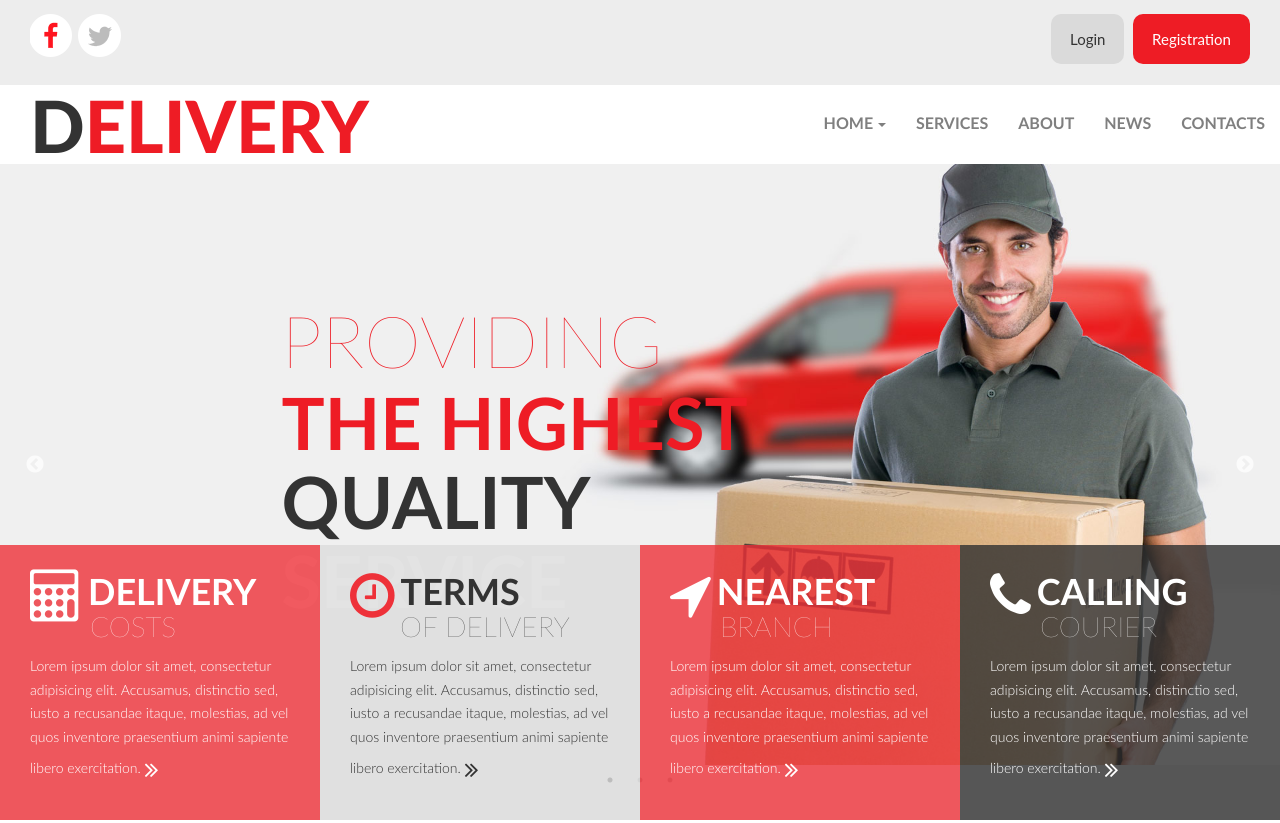
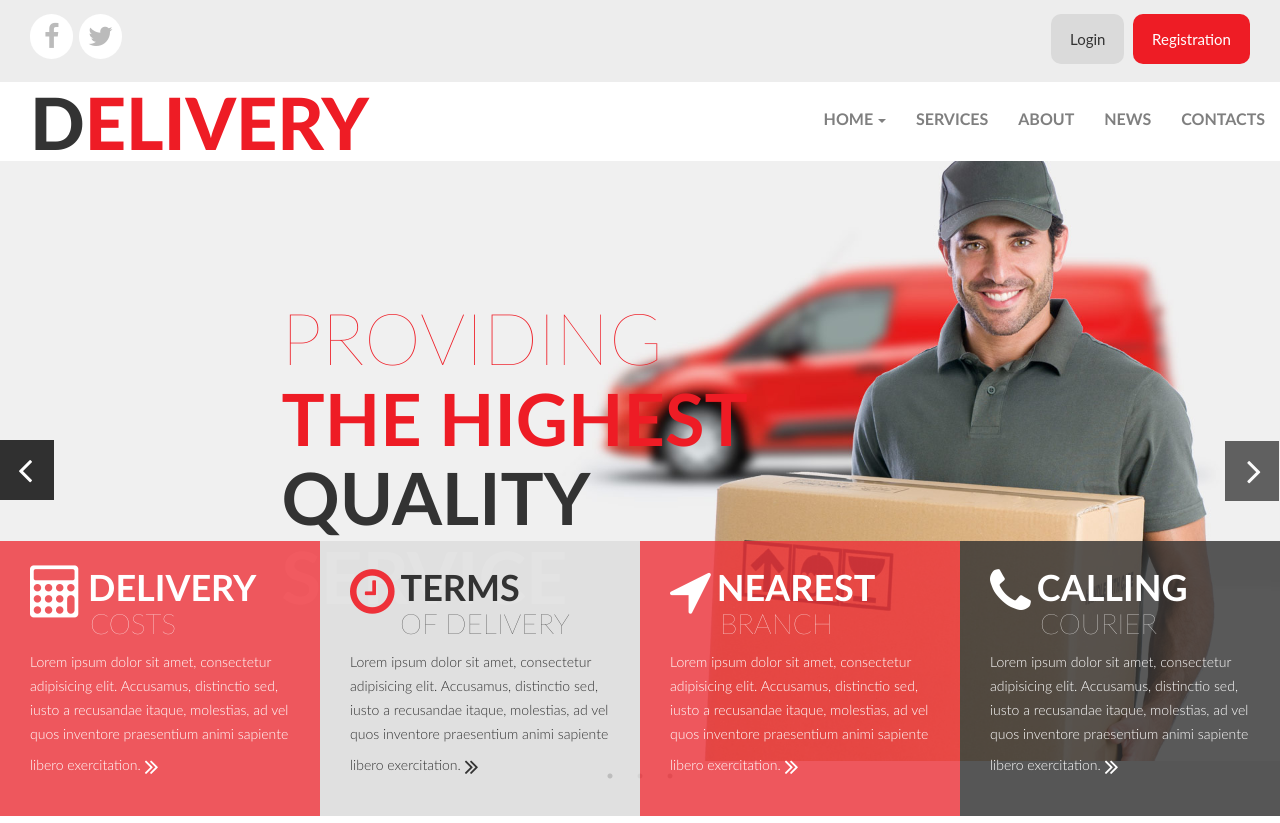
Before and after one commit to DmitryKartamyshev/Delivery, a plain HTML site: page index.html in a window 1280 px wide. Shown: the top 823 px of the page. Drawn offline with nearby package versions, Linux system fonts and the light colour scheme.

Commit message:
slider_arrows_social_link

```diff
--- a/css/media.css
+++ b/css/media.css
@@ -76,29 +76,15 @@
 		background-color: #262626;
 	}
 
-	/*Добавляем крупные иконки для соц сетей из спрайта*/
+	/*Добавляем крупные иконки для соц сетей*/
 	.social__item_fb {
-		background: url('../img/social_sprite-full.png') no-repeat -75px -45px;
-		width: 42px;
-		height: 43px;
+    padding: 2px 14px;
+    font-size: 27px;
 	}
 
 	.social__item_tw {
-		background: url('../img/social_sprite-full.png') no-repeat -127px -45px;
-		width: 43px;
-		height: 43px;
-	}
-
-	.social__item_fb:hover {
-		background: url('../img/social_sprite-full.png') no-repeat -75px 0;
-		width: 42px;
-		height: 43px;
-	}
-
-	.social__item_tw:hover {
-		background: url('../img/social_sprite-full.png') no-repeat -127px 0;
-		width: 43px;
-		height: 43px;
+    padding: 2px 9px;
+    font-size: 27px;
 	}
 
 	/*Увеличивем шрифты и отступы элементов для разрешения от 768px*/
@@ -113,6 +99,22 @@
 
 	.navbar-toggler-right {
     top: 2rem;
+	}
+
+	.slick-next {
+  	right: 35px;
+	}
+
+	.slick-next:before {
+	  padding: 10px 18px 10px 22px;
+	  vertical-align: middle;
+	  font-size: 40px;
+	}
+
+	.slick-prev:after {
+	  padding: 10px 22px 10px 18px;
+	  vertical-align: middle;
+	  font-size: 40px;
 	}
 
 	.slider__text {
--- a/css/style.css
+++ b/css/style.css
@@ -67,32 +67,29 @@ header {
 	margin-right: 2px;
 }
 
-/*Используем спрайт для отображения иконок соц сетей*/
+/*Используем шрифт fontAwesome для отображения иконок соц сетей*/
 
 .social__item_fb {
-	display: block;
-	background: url('../img/social_sprite-full.png') no-repeat 0 -45px;
-	width: 32px;
-	height: 32px;
+		display: block;
+    color: #bbbbbb;
+    font-size: 21px;
+    background-color: #fff;
+    padding: 1px 10px;
+    border-radius: 50%;
 }
 
 .social__item_tw {
-	display: block;
-	background: url('../img/social_sprite-full.png') no-repeat -39px -45px;
-	width: 32px;
-	height: 32px;
+		display: block;
+    color: #bbbbbb;
+    font-size: 20px;
+    background-color: #fff;
+    padding: 2px 7px;
+    border-radius: 50%;
 }
 
-.social__item_fb:hover {
-	background: url('../img/social_sprite-full.png') no-repeat 0 -11px;
-	width: 32px;
-	height: 32px;
-}
-
+.social__item_fb:hover,
 .social__item_tw:hover {
-	background: url('../img/social_sprite-full.png') no-repeat -39px -11px;
-	width: 32px;
-	height: 32px;
+	color: #ee1c25;
 }
 
 /*Оформление блока регистрации*/
@@ -145,9 +142,15 @@ header {
   text-transform: uppercase;
 }
 
+
 /*Стилизируем первую букву лого, используя псевдоэлемент*/
 .logo_header:first-letter {
 	color: #333;
+}
+
+.logo_link,
+.logo_link:hover {
+	color: #ee1c25;
 }
 
 /*Перебиваем стили bootstrap в меню, не использовал для этого собственные классы,
@@ -192,18 +195,41 @@ header {
 }
 
 .slider__img {
-    width: 100%
+  width: 100%
 }
 
 .slick-next {
-   right: 25px;
+  right: 3px;
 }
 
 .slick-prev {
-   left: 25px;
-   z-index: 999;
+  left: -20px;
+  z-index: 999;
 }
 
+.slick-next:before {
+  content: "\f105";
+  padding: 5px 7px 5px 9px;
+  font-family: FontAwesome;
+  font-size: 20px;
+  color: #fff;
+  background-color: #303030;
+}
+
+.slick-prev:after {
+  content: "\f104";
+  padding: 5px 9px 5px 7px;
+  font-family: FontAwesome;
+  font-size: 20px;
+  color: #fff;
+  background-color: #303030;
+}
+
+.slick-next:hover:before,
+.slick-next:hover:after {
+	color: #ee1c25;
+	background-color: #fff;
+}
 
 .slider__title {
 	position: absolute;
--- a/index.html
+++ b/index.html
@@ -27,8 +27,8 @@
 					<div class="col-4">
 						<div class="social__header">
 							<ul class="social__list">
-								<li class="social__item"><a class="social__item_fb" href="https://www.facebook.com/"></a></li>
-								<li class="social__item"><a class="social__item_tw" href="https://twitter.com"></a></li>
+								<li class="social__item"><a class="social__item_fb" href="https://www.facebook.com/"><i class="fa fa-facebook"></i></a></li>
+								<li class="social__item"><a class="social__item_tw" href="https://twitter.com"><i class="fa fa-twitter"></i></a></li>
 							</ul>
 						</div>
 					</div>
@@ -47,7 +47,7 @@
 
 		<div class="header__main">
 			<nav class="navbar navbar-toggleable-md navbar-light bg-faded">
-				<h1 class="logo_header">Delivery</h1>
+				<h1 class="logo_header"><a class="logo_link" href="#">Delivery</a></h1>
 		  	<button class="navbar-toggler navbar-toggler-right" type="button" data-toggle="collapse" data-target="#navbarSupportedContent" aria-controls="navbarSupportedContent" aria-expanded="false" aria-label="Toggle navigation">
 		   		<span class="navbar-toggler-icon"></span>
 		  	</button>
@@ -333,7 +333,6 @@
 	<script src="js/tether.min.js"></script>
 	<script src="js/jquery-3.2.1.min.js"></script>
 	<script src="js/bootstrap.js"></script>
-	<script src="js/swiper.min.js"></script>
 	<script src="slick/slick.js"></script>
 	<script src="js/modernizr-custom.js"></script>
 	<script src="js/script.js"></script>
--- a/js/script.js
+++ b/js/script.js
@@ -12,7 +12,7 @@
 	  cssEase: 'linear'
 	});
 
-	window.onload = function(){
+		window.onload = function(){
 
 	  var toggle = document.getElementById('toggle');
 
```
